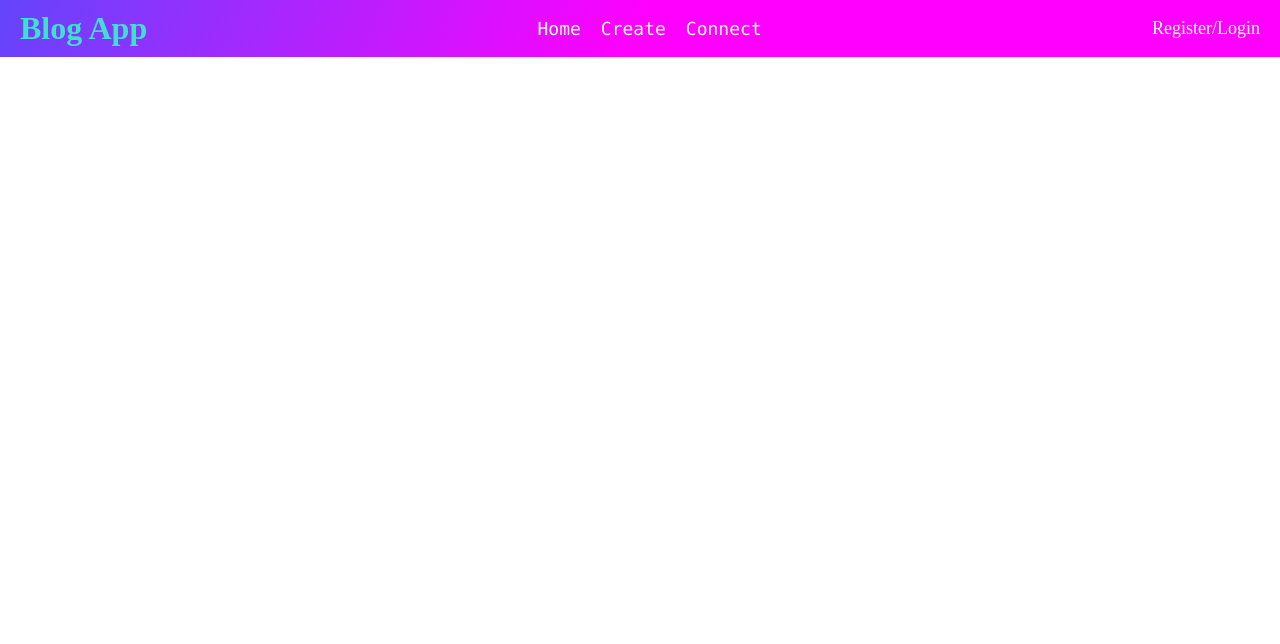
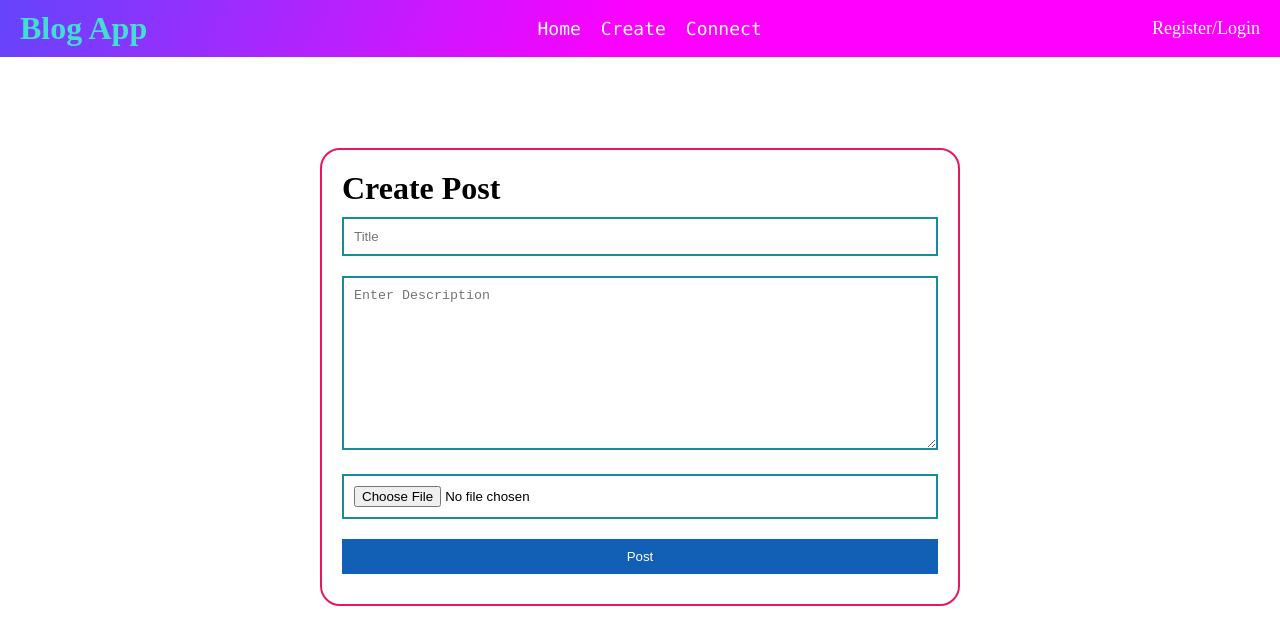
Before and after one commit to Rohith-Saran/Blog-Website, a React (Vite) app in the folder Frontend/: page /create in a window 1280 px wide. Shown: the top 644 px of the page. Built offline with nearby package versions, Linux system fonts and the light colour scheme.

Commit message:
Post Page Done

```diff
--- a/Frontend/src/App.css
+++ b/Frontend/src/App.css
@@ -95,3 +95,37 @@
   margin-right: auto;
 
 }
+
+
+
+.container{
+  display: flex;
+  justify-content: center;
+  align-items: center;
+  height: 80vh;
+}
+.post{
+  width: 50%;
+  border: 2px solid #ea1663;
+  border-radius: 20px;
+  padding: 20px;
+}
+
+.post input, .post textarea, .post button{
+  width : 100%;
+  margin: 10px 0;
+  padding: 10px;
+  border: 2px solid #188c9c;
+
+}
+
+.post .File{
+  border: 2px solid #188c9c;
+}
+
+.post button{
+  color: white;
+  border: none;
+  cursor: pointer;
+  background-color: #125fb6;
+}
--- a/Frontend/src/App.jsx
+++ b/Frontend/src/App.jsx
@@ -5,6 +5,7 @@ import Navbar from './Navbar'
 import Register from './Register'
 import Login from './Login'
 import Home from './Home'
+import Create from './Create'
 import { BrowserRouter as Router, Routes, Route } from 'react-router-dom'
 
 function App() {
@@ -19,6 +20,7 @@ function App() {
         <Route path='/register' element={<Register />} />
         <Route path='/login' element={<Login />} />
         <Route path='/' element={<Home />} />
+        <Route path='/create' element={<Create />} />
       </Routes>
     </Router>
 
--- /dev/null
+++ b/Frontend/src/Create.jsx
@@ -0,0 +1,39 @@
+import React from 'react'
+import {useState} from 'react'
+import axios from 'axios'
+
+function Create() {
+
+    const [title, setTitle] = useState('')
+    const [desc, setDesc] = useState('')
+    const [file, setFile] = useState(null)
+
+    const handleSubmit = (e) => {
+        e.preventDefault()
+
+    }
+
+
+
+  return (
+    <div className='container'>
+
+        <div className="post">
+
+            <form onSubmit={handleSubmit}>
+                <h1 style={{fontFamily:'Copperplate'}}>Create Post</h1>
+                <input type="text" placeholder='Title' onChange={(e) => {setTitle(e.target.value)}} />
+                <textarea name="desc" id="" cols="30" rows="10" placeholder='Enter Description'
+                 onChange={(e) => {setDesc(e.target.value)}}></textarea>
+                <input type="file" placeholder='Select File' className='File'
+                onChange={(e) => {setFile(e.target.files[0])}} />
+                <button type='submit'>Post</button>
+            </form>
+
+        </div>
+
+    </div>
+  )
+}
+
+export default Create
--- a/Frontend/src/Navbar.jsx
+++ b/Frontend/src/Navbar.jsx
@@ -8,7 +8,7 @@ function Navbar() {
         <div className='Header'><h1>Blog App</h1></div>
         <div className='Links'>
             <a href=''>Home</a>
-            <a href=''>Create</a>
+            <Link to="/create" className='create'>Create</Link>
             <a href=''>Connect</a>
         </div>
         <div className='Login'><h4><Link to="/register" className='register'>Register/Login</Link></h4></div>
```
Also changed, not shown: Frontend/src/index.css (+29 -0 lines).
